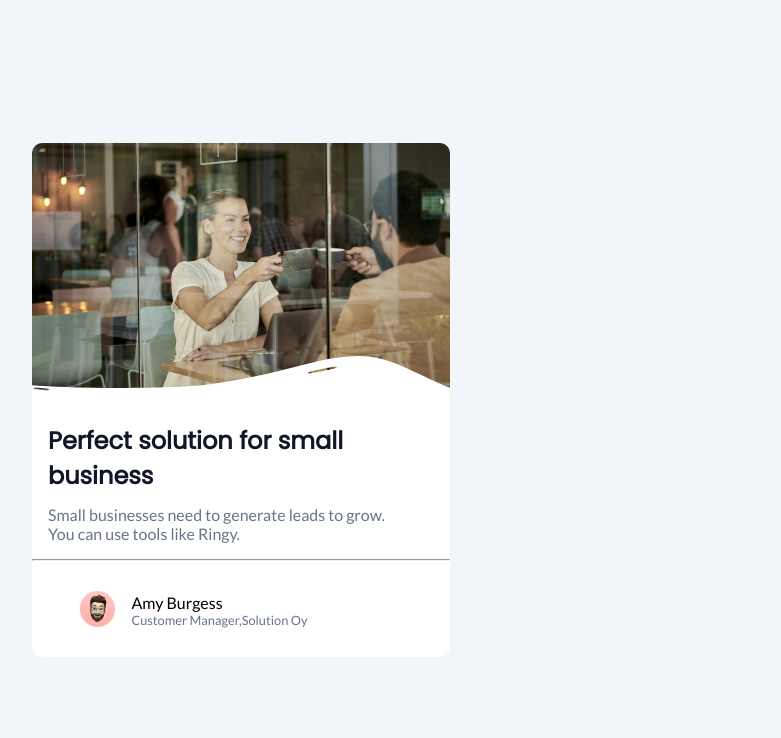
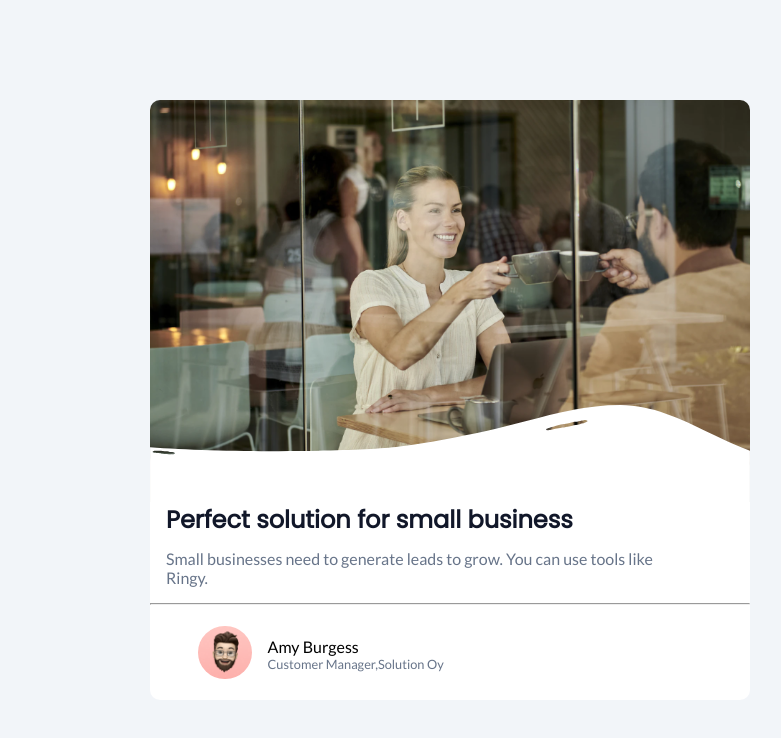
Before and after one commit to mikewil245/Business-Blog-Card, a plain HTML site: page index.html in a window 1280 px wide. Shown: the whole page, without its empty margins (190-971 px from the left). Drawn offline with Linux system fonts and the light colour scheme.

Commit message:
updated finishes

```diff
--- a/index.html
+++ b/index.html
@@ -15,22 +15,19 @@
 </head>
 <body>
     <div class="container">
-        <div class="wrapper">
    <div class="main-img">
      <div class="hero-img">
     <img src="hero-image-business-card.png" alt="business"/>
+     </div>
     <div class="svg-container">
      <img class="overlay" src="white-overlay.svg"  alt="divider"/>
          </div>
-
    </div>
 
-                </div>
    <div class="main-content">
     <div class="content-wrap">
     <h1>Perfect solution for small business </h1>
     <p class="p-shift">Small businesses need to generate leads to grow. You can use tools like Ringy.</p>
-
             <hr>
             </div>
 
@@ -43,11 +40,5 @@
 
  </div>
 
-                </div>
-
-          </div>
-
-    </div>
-
 </body>
 </html>
--- a/styles.css
+++ b/styles.css
@@ -19,7 +19,7 @@
   body{
     background-color: #F2F5F9;
     display: flex;
-    justify-content: center;
+   justify-content: center;
     align-items: center;
     min-height: 100vh;
      }
@@ -79,31 +79,33 @@
      }
 
      img {
-    width: 50%;
-    object-fit: cover;
+    width: 100%;
+
+   object-fit: cover;
     border-radius: 10px 10px 0px 0px;
 
    }
 
    .main-img{
     position: relative;
-
-
-    }
+   }
 
    .overlay{
-
-    width: 50%;
+     width: 100%;
     position: absolute;
     bottom: -1px; /* made it a -1 to cover the very small gap between the svg and the bottom section*/
     left: 0;
+   ;
 
     }
 
    .main-content{
-     background-color: #FFFFFF;
-    width: 50%;
+    background-color: #FFFFFF;
+    width: 100%;
     border-radius: 0px 0px 10px 10px;
-    max-width: 40rem;
+    }
 
-     }
+    .container{
+      width: 80%;
+      max-width: 600px;
+    }
```
Lines whose indentation alone changed are shown as unchanged.
